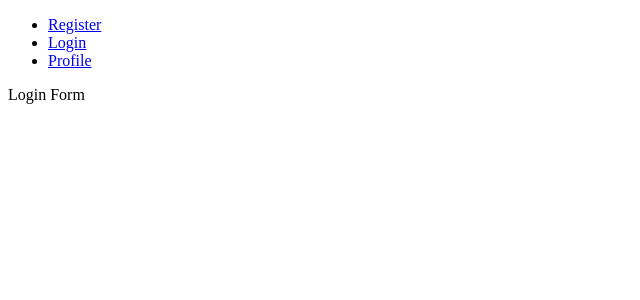
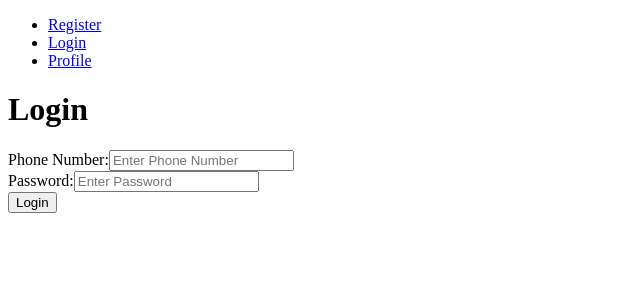
Before and after one commit to sanketh-shinde/shopping-mall-client, a React (Vite) app: page /login in a window 1280 px wide. Shown: the top 300 px of the page, without its empty margins (0-640 px from the left). Built offline with nearby package versions, Linux system fonts and the light colour scheme.

Commit message:
created login form

```diff
--- a/src/components/AssignManager.jsx
+++ b/src/components/AssignManager.jsx
@@ -1,7 +1,36 @@
-import React from "react";
+import { useState } from "react";
 
 const AssignManager = () => {
-  return <div>Assign Manager Page</div>;
+  const [managerId, setManagerId] = useState("");
+
+  const handleSubmit = (e) => {
+    e.preventDefault();
+    console.log(managerId);
+    console.log(typeof managerId);
+  };
+
+  return (
+    <>
+      <form onSubmit={handleSubmit}>
+        <h1>Assign Manager</h1>
+        <div>
+          <label>
+            Manager:
+            <input
+              type="text"
+              placeholder="Enter Manager Id"
+              value={managerId}
+              onChange={(e) => {
+                setManagerId(e.target.value);
+              }}
+              required
+            />
+          </label>
+        </div>
+        <input type="submit" value="Assign" />
+      </form>
+    </>
+  );
 };
 
 export default AssignManager;
--- a/src/components/Login.jsx
+++ b/src/components/Login.jsx
@@ -1,7 +1,54 @@
-import React from "react";
+import React, { useState } from "react";
 
 const LoginForm = () => {
-  return <div>Login Form</div>;
+  const initialState = {
+    phoneNumber: "",
+    password: "",
+  };
+
+  const [loginData, setLoginData] = useState(initialState);
+
+  const handleSubmit = (e) => {
+    e.preventDefault();
+    console.log(loginData);
+  };
+
+  return (
+    <>
+      <form onSubmit={handleSubmit}>
+        <h1>Login</h1>
+        <div>
+          <label>
+            Phone Number:
+            <input
+              type="number"
+              placeholder="Enter Phone Number"
+              value={loginData.phoneNumber}
+              onChange={(e) => {
+                setLoginData({ ...loginData, phoneNumber: e.target.value });
+              }}
+              required
+            />
+          </label>
+        </div>
+        <div>
+          <label>
+            Password:
+            <input
+              type="password"
+              placeholder="Enter Password"
+              value={loginData.password}
+              onChange={(e) => {
+                setLoginData({ ...loginData, password: e.target.value });
+              }}
+              required
+            />
+          </label>
+        </div>
+        <input type="submit" value="Login" />
+      </form>
+    </>
+  );
 };
 
 export default LoginForm;
--- a/src/components/Register.jsx
+++ b/src/components/Register.jsx
@@ -90,6 +90,7 @@ const RegisterForm = () => {
               onChange={(e) =>
                 setEmployee({ ...employee, name: e.target.value })
               }
+              placeholder="Enter Name"
               required
             />
           </label>
@@ -103,6 +104,7 @@ const RegisterForm = () => {
               onChange={(e) =>
                 setEmployee({ ...employee, phoneNumber: e.target.value })
               }
+              placeholder="Enter Phone Number"
               required
             />
           </label>
@@ -124,7 +126,7 @@ const RegisterForm = () => {
           <label>
             Designation:
             <select onChange={(e) => handleRoleAndSalary(e.target.value)}>
-              <option>Select a designation</option>
+              <option>Select A Designation</option>
               <option value="admin">Admin</option>
               <option value="accountant">Accountant</option>
               <option value="sales-supervisor">Sale Supervisor</option>
@@ -142,6 +144,7 @@ const RegisterForm = () => {
               onChange={(e) =>
                 setEmployee({ ...employee, password: e.target.value })
               }
+              placeholder="Enter Password"
               required
             />
           </label>
```
